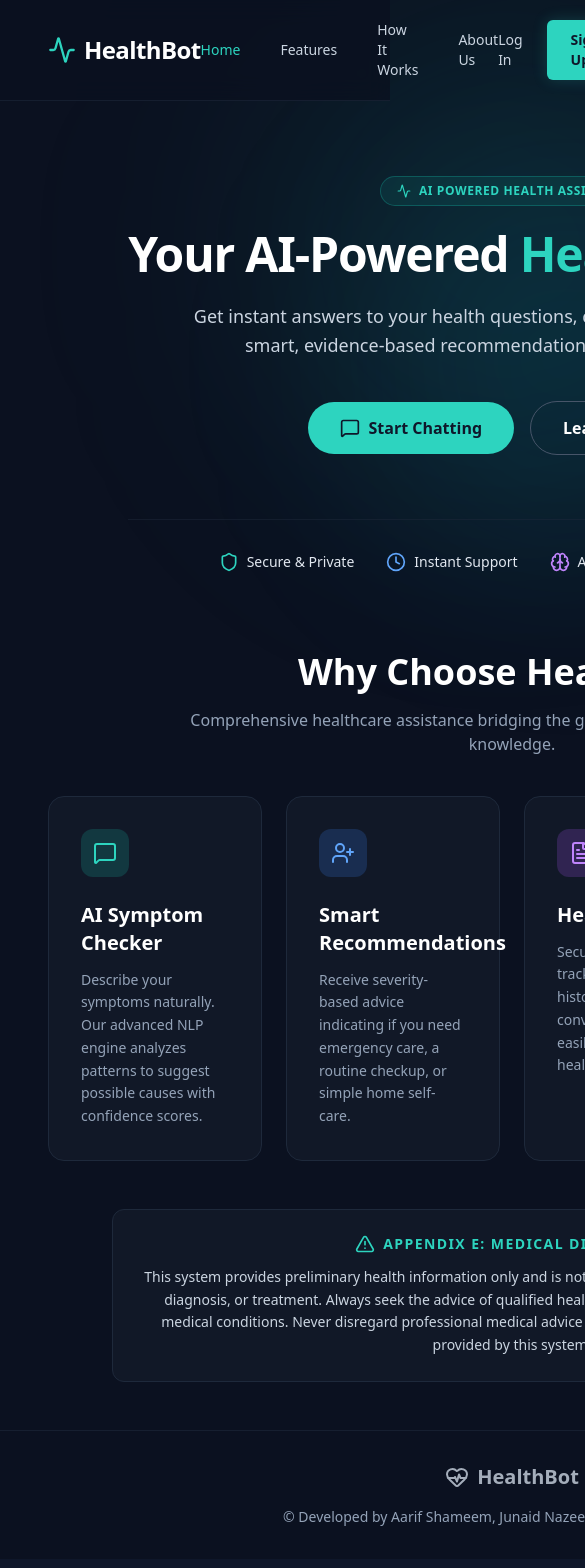
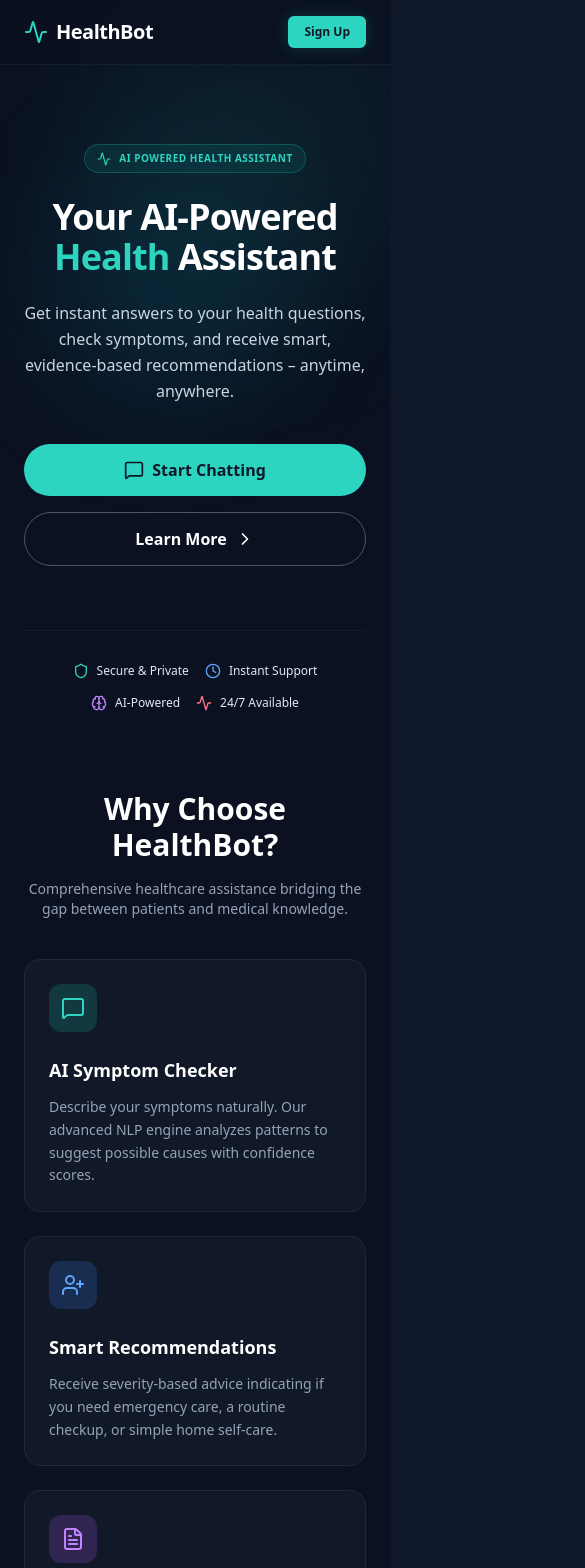
Before and after one commit to junaidnazeer/HealthBot-fullstack, a React (Create React App) app in the folder frontend/: page / in a window 390 px wide. Shown: the top 1568 px of the page, 585 px wide, since content can reach past the window. Built offline with nearby package versions, Linux system fonts and the light colour scheme.

Commit message:
style: made layout fully responsive for mobile scrolling

```diff
--- a/frontend/src/pages/home.js
+++ b/frontend/src/pages/home.js
@@ -11,165 +11,132 @@ import {
   Shield,
   Clock,
   Brain,
-  AlertTriangle,
+  AlertTriangle
 } from "lucide-react";
 
 export default function Home() {
   return (
-    /* min-w-[1024px] forces the phone to display the laptop view!
-       bg-[#0B1120] is the EXACT deep navy background color from your photo */
-    <div className="min-h-screen bg-[#0B1120] font-sans text-slate-50 selection:bg-teal-500 selection:text-white min-w-[1024px] overflow-x-hidden relative">
+    /* Removed min-w-[1024px] so phones can shrink normally. overflow-x-hidden prevents side-scrolling */
+    <div className="min-h-screen bg-[#0B1120] font-sans text-slate-50 selection:bg-teal-500 selection:text-white overflow-x-hidden relative w-full">
+
       {/* Background Glow Orbs matching the image */}
-      <div className="absolute top-0 left-1/4 w-[500px] h-[500px] bg-teal-500/10 rounded-full blur-[120px] pointer-events-none" />
-      <div className="absolute top-40 right-1/4 w-[400px] h-[400px] bg-cyan-500/10 rounded-full blur-[100px] pointer-events-none" />
+      <div className="absolute top-0 left-1/4 w-[300px] md:w-[500px] h-[300px] md:h-[500px] bg-teal-500/10 rounded-full blur-[80px] md:blur-[120px] pointer-events-none" />
+      <div className="absolute top-40 right-1/4 w-[250px] md:w-[400px] h-[250px] md:h-[400px] bg-cyan-500/10 rounded-full blur-[60px] md:blur-[100px] pointer-events-none" />
 
-      {/* Navigation Bar */}
-      <nav className="flex items-center justify-between px-12 py-5 border-b border-slate-800/60 bg-[#0B1120]/80 backdrop-blur-md fixed w-full top-0 z-50">
+      {/* Navigation Bar - Responsive Padding */}
+      <nav className="flex items-center justify-between px-6 py-4 lg:px-12 lg:py-5 border-b border-slate-800/60 bg-[#0B1120]/80 backdrop-blur-md fixed w-full top-0 z-50">
         {/* Logo */}
         <div className="flex items-center gap-2 cursor-pointer">
-          <Activity className="h-7 w-7 text-teal-400" />
-          <span className="text-2xl font-bold tracking-tight text-white">
+          <Activity className="h-6 w-6 lg:h-7 lg:w-7 text-teal-400" />
+          <span className="text-xl lg:text-2xl font-bold tracking-tight text-white">
             HealthBot
           </span>
         </div>
 
-        {/* Navigation Links */}
-        <div className="flex items-center gap-10 text-sm font-medium text-slate-300">
-          <a href="#home" className="text-teal-400 transition-colors">
-            Home
-          </a>
-          <a href="#features" className="hover:text-teal-400 transition-colors">
-            Features
-          </a>
-          <a
-            href="#how-it-works"
-            className="hover:text-teal-400 transition-colors"
-          >
-            How It Works
-          </a>
-          <a href="#about" className="hover:text-teal-400 transition-colors">
-            About Us
-          </a>
+        {/* Navigation Links - Hidden on Mobile, Visible on Desktop */}
+        <div className="hidden md:flex items-center gap-10 text-sm font-medium text-slate-300">
+          <a href="#home" className="text-teal-400 transition-colors">Home</a>
+          <a href="#features" className="hover:text-teal-400 transition-colors">Features</a>
+          <a href="#how-it-works" className="hover:text-teal-400 transition-colors">How It Works</a>
+          <a href="#about" className="hover:text-teal-400 transition-colors">About Us</a>
         </div>
 
         {/* Auth Buttons */}
-        <div className="flex items-center gap-6">
-          <Link
-            to="/login"
-            className="text-sm font-medium text-slate-300 hover:text-white transition-colors"
-          >
+        <div className="flex items-center gap-3 sm:gap-6">
+          <Link to="/login" className="hidden sm:block text-sm font-medium text-slate-300 hover:text-white transition-colors">
             Log In
           </Link>
-          <Link
-            to="/register"
-            className="px-6 py-2.5 text-sm font-semibold text-slate-900 bg-teal-400 hover:bg-teal-300 rounded-md transition-all shadow-[0_0_15px_rgba(45,212,191,0.2)]"
-          >
+          <Link to="/register" className="px-4 py-2 lg:px-6 lg:py-2.5 text-xs lg:text-sm font-semibold text-slate-900 bg-teal-400 hover:bg-teal-300 rounded-md transition-all shadow-[0_0_15px_rgba(45,212,191,0.2)]">
             Sign Up
           </Link>
         </div>
       </nav>
 
       {/* Hero Section - Centered Layout */}
-      <main className="relative pt-44 pb-12 px-12 max-w-[1200px] mx-auto flex flex-col items-center text-center z-10">
-        {/* Top Badge matching the photo */}
-        <div className="inline-flex items-center gap-2 px-4 py-1.5 rounded-full border border-teal-500/30 bg-teal-500/10 text-teal-400 text-xs font-bold tracking-wider mb-6">
+      <main className="relative pt-32 pb-12 px-6 lg:pt-44 lg:px-12 max-w-[1200px] mx-auto flex flex-col items-center text-center z-10">
+
+        {/* Top Badge */}
+        <div className="inline-flex items-center gap-2 px-3 py-1.5 lg:px-4 rounded-full border border-teal-500/30 bg-teal-500/10 text-teal-400 text-[10px] lg:text-xs font-bold tracking-wider mb-6 mt-4 lg:mt-0">
           <Activity size={14} />
           AI POWERED HEALTH ASSISTANT
         </div>
 
-        {/* Heading on one line matching the photo */}
-        <h1 className="text-5xl lg:text-[4rem] font-extrabold tracking-tight text-white mb-6 whitespace-nowrap">
-          Your AI-Powered <span className="text-teal-400">Health</span>{" "}
-          Assistant
+        {/* Heading - Allowed to wrap on mobile, stays on one line on desktop */}
+        <h1 className="text-4xl sm:text-5xl lg:text-[4rem] font-extrabold tracking-tight text-white mb-6 leading-[1.1] lg:whitespace-nowrap">
+          Your AI-Powered <br className="block sm:hidden" /> <span className="text-teal-400">Health</span> Assistant
         </h1>
 
-        <p className="text-lg text-slate-300 mb-10 leading-relaxed max-w-2xl mx-auto">
+        <p className="text-base lg:text-lg text-slate-300 mb-10 leading-relaxed max-w-2xl mx-auto">
           Get instant answers to your health questions, check symptoms, and
           receive smart, evidence-based recommendations – anytime, anywhere.
         </p>
 
-        <div className="flex flex-row items-center justify-center gap-4 mb-16">
-          <Link
-            to="/chat"
-            className="px-8 py-3.5 text-base font-bold text-slate-900 bg-teal-400 hover:bg-teal-300 rounded-full transition-all flex items-center gap-2"
-          >
+        {/* Action Buttons - Stack on mobile, side-by-side on desktop */}
+        <div className="flex flex-col sm:flex-row items-center justify-center gap-4 mb-16 w-full sm:w-auto">
+          <Link to="/chat" className="w-full sm:w-auto px-8 py-3.5 text-base font-bold text-slate-900 bg-teal-400 hover:bg-teal-300 rounded-full transition-all flex items-center justify-center gap-2">
             <MessageSquare className="h-5 w-5" />
             Start Chatting
           </Link>
-          <button className="px-8 py-3.5 text-base font-bold text-white border border-slate-600 hover:bg-slate-800 rounded-full transition-all flex items-center gap-2">
+          <button className="w-full sm:w-auto px-8 py-3.5 text-base font-bold text-white border border-slate-600 hover:bg-slate-800 rounded-full transition-all flex items-center justify-center gap-2">
             Learn More
             <ChevronRight className="h-5 w-5" />
           </button>
         </div>
 
-        {/* Trust Badges (+ 24/7 Added) - Centered */}
-        <div className="flex flex-row items-center justify-center gap-8 pt-8 border-t border-slate-800/50 w-full max-w-3xl mx-auto">
+        {/* Trust Badges - Flex wrap so they stack on small screens nicely */}
+        <div className="flex flex-wrap items-center justify-center gap-4 lg:gap-8 pt-8 border-t border-slate-800/50 w-full max-w-3xl mx-auto">
           <div className="flex items-center gap-2">
-            <Shield className="h-5 w-5 text-teal-400" />
-            <span className="text-sm font-medium text-slate-200">
-              Secure & Private
-            </span>
+            <Shield className="h-4 w-4 lg:h-5 lg:w-5 text-teal-400" />
+            <span className="text-xs lg:text-sm font-medium text-slate-200">Secure & Private</span>
           </div>
           <div className="flex items-center gap-2">
-            <Clock className="h-5 w-5 text-blue-400" />
-            <span className="text-sm font-medium text-slate-200">
-              Instant Support
-            </span>
+            <Clock className="h-4 w-4 lg:h-5 lg:w-5 text-blue-400" />
+            <span className="text-xs lg:text-sm font-medium text-slate-200">Instant Support</span>
           </div>
           <div className="flex items-center gap-2">
-            <Brain className="h-5 w-5 text-purple-400" />
-            <span className="text-sm font-medium text-slate-200">
-              AI-Powered
-            </span>
+            <Brain className="h-4 w-4 lg:h-5 lg:w-5 text-purple-400" />
+            <span className="text-xs lg:text-sm font-medium text-slate-200">AI-Powered</span>
           </div>
           <div className="flex items-center gap-2">
-            <Activity className="h-5 w-5 text-rose-400" />
-            <span className="text-sm font-medium text-slate-200">
-              24/7 Available
-            </span>
+            <Activity className="h-4 w-4 lg:h-5 lg:w-5 text-rose-400" />
+            <span className="text-xs lg:text-sm font-medium text-slate-200">24/7 Available</span>
           </div>
         </div>
       </main>
 
-      {/* Features Section - Reduced bottom padding to close the gap */}
-      <section
-        id="features"
-        className="pt-8 pb-8 px-12 relative z-20 max-w-[1400px] mx-auto"
-      >
+      {/* Features Section - Responsive Grid */}
+      <section id="features" className="pt-8 pb-8 px-6 lg:px-12 relative z-20 max-w-[1400px] mx-auto">
         <div className="text-center mb-10">
-          <h2 className="text-4xl font-bold mb-4 text-white">
+          <h2 className="text-3xl lg:text-4xl font-bold mb-4 text-white">
             Why Choose HealthBot?
           </h2>
-          <p className="text-slate-400 max-w-2xl mx-auto text-base">
+          <p className="text-slate-400 max-w-2xl mx-auto text-sm lg:text-base">
             Comprehensive healthcare assistance bridging the gap between
             patients and medical knowledge.
           </p>
         </div>
 
-        {/* 4 Column Grid forced for all devices - bg-[#111827] matches exact photo color */}
-        <div className="grid grid-cols-4 gap-6">
+        {/* Grid dynamically changes columns based on screen size */}
+        <div className="grid grid-cols-1 sm:grid-cols-2 lg:grid-cols-4 gap-6">
           {/* Feature 1 */}
-          <div className="bg-[#111827] rounded-2xl p-8 border border-slate-800 hover:border-teal-500/50 transition-all group">
+          <div className="bg-[#111827] rounded-2xl p-6 lg:p-8 border border-slate-800 hover:border-teal-500/50 transition-all group text-left">
             <div className="w-12 h-12 bg-teal-500/20 rounded-xl flex items-center justify-center mb-6 group-hover:scale-110 transition-transform">
               <MessageSquare className="h-6 w-6 text-teal-400" />
             </div>
-            <h3 className="text-xl font-bold mb-3 text-white">
-              AI Symptom Checker
-            </h3>
+            <h3 className="text-lg lg:text-xl font-bold mb-3 text-white">AI Symptom Checker</h3>
             <p className="text-slate-400 text-sm leading-relaxed">
-              Describe your symptoms naturally. Our advanced NLP engine analyzes
-              patterns to suggest possible causes with confidence scores.
+              Describe your symptoms naturally. Our advanced NLP engine
+              analyzes patterns to suggest possible causes with confidence
+              scores.
             </p>
           </div>
 
           {/* Feature 2 */}
-          <div className="bg-[#111827] rounded-2xl p-8 border border-slate-800 hover:border-blue-500/50 transition-all group">
+          <div className="bg-[#111827] rounded-2xl p-6 lg:p-8 border border-slate-800 hover:border-blue-500/50 transition-all group text-left">
             <div className="w-12 h-12 bg-blue-500/20 rounded-xl flex items-center justify-center mb-6 group-hover:scale-110 transition-transform">
               <UserPlus className="h-6 w-6 text-blue-400" />
             </div>
-            <h3 className="text-xl font-bold mb-3 text-white">
-              Smart Recommendations
-            </h3>
+            <h3 className="text-lg lg:text-xl font-bold mb-3 text-white">Smart Recommendations</h3>
             <p className="text-slate-400 text-sm leading-relaxed">
               Receive severity-based advice indicating if you need emergency
               care, a routine checkup, or simple home self-care.
@@ -177,13 +144,11 @@ export default function Home() {
           </div>
 
           {/* Feature 3 */}
-          <div className="bg-[#111827] rounded-2xl p-8 border border-slate-800 hover:border-purple-500/50 transition-all group">
+          <div className="bg-[#111827] rounded-2xl p-6 lg:p-8 border border-slate-800 hover:border-purple-500/50 transition-all group text-left">
             <div className="w-12 h-12 bg-purple-500/20 rounded-xl flex items-center justify-center mb-6 group-hover:scale-110 transition-transform">
               <FileText className="h-6 w-6 text-purple-400" />
             </div>
-            <h3 className="text-xl font-bold mb-3 text-white">
-              Health History
-            </h3>
+            <h3 className="text-lg lg:text-xl font-bold mb-3 text-white">Health History</h3>
             <p className="text-slate-400 text-sm leading-relaxed">
               Securely store and track your symptom history and past
               conversations to easily share with your healthcare provider.
@@ -191,13 +156,11 @@ export default function Home() {
           </div>
 
           {/* Feature 4 */}
-          <div className="bg-[#111827] rounded-2xl p-8 border border-slate-800 hover:border-rose-500/50 transition-all group">
+          <div className="bg-[#111827] rounded-2xl p-6 lg:p-8 border border-slate-800 hover:border-rose-500/50 transition-all group text-left">
             <div className="w-12 h-12 bg-rose-500/20 rounded-xl flex items-center justify-center mb-6 group-hover:scale-110 transition-transform">
               <MapPin className="h-6 w-6 text-rose-400" />
             </div>
-            <h3 className="text-xl font-bold mb-3 text-white">
-              Nearby Facilities
-            </h3>
+            <h3 className="text-lg lg:text-xl font-bold mb-3 text-white">Nearby Facilities</h3>
             <p className="text-slate-400 text-sm leading-relaxed">
               Integrated location services to instantly find the nearest
               hospitals, clinics, and emergency services when you need them.
@@ -206,36 +169,36 @@ export default function Home() {
         </div>
       </section>
 
-      {/* Medical Disclaimer Box matching the dark theme of the feature cards */}
-      <div className="max-w-4xl mx-auto px-12 pb-12 w-full mt-4">
-        <div className="bg-[#111827] border border-slate-800 rounded-xl p-6 text-center w-full">
+      {/* Medical Disclaimer Box */}
+      <div className="max-w-4xl mx-auto px-6 lg:px-12 pb-12 w-full mt-4">
+        <div className="bg-[#111827] border border-slate-800 rounded-xl p-5 lg:p-6 text-center w-full">
           <div className="flex items-center justify-center gap-2 mb-3">
-            <AlertTriangle className="h-5 w-5 text-teal-400" />
-            <h4 className="text-teal-400 font-bold uppercase text-sm tracking-widest">
+            <AlertTriangle className="h-4 w-4 lg:h-5 lg:w-5 text-teal-400" />
+            <h4 className="text-teal-400 font-bold uppercase text-xs lg:text-sm tracking-widest">
               Appendix E: Medical Disclaimer
             </h4>
           </div>
-          <p className="text-slate-300 text-sm leading-relaxed max-w-3xl mx-auto">
-            This system provides preliminary health information only and is not
-            a substitute for professional medical advice, diagnosis, or
-            treatment. Always seek the advice of qualified health providers with
-            any questions regarding medical conditions. Never disregard
+          <p className="text-slate-300 text-xs lg:text-sm leading-relaxed max-w-3xl mx-auto">
+            This system provides preliminary health information only and is
+            not a substitute for professional medical advice, diagnosis, or
+            treatment. Always seek the advice of qualified health providers
+            with any questions regarding medical conditions. Never disregard
             professional medical advice or delay seeking it because of
             information provided by this system.
           </p>
         </div>
       </div>
 
-      {/* Footer structured: Logo above Copyright text */}
-      <footer className="border-t border-slate-800/60 py-8 px-12 flex flex-col items-center justify-center w-full">
+      {/* Footer */}
+      <footer className="border-t border-slate-800/60 py-8 px-6 lg:px-12 flex flex-col items-center justify-center w-full">
         {/* Logo at the top */}
         <div className="flex items-center gap-2 opacity-80 mb-4">
-          <HeartPulse className="h-6 w-6 text-slate-300" />
-          <span className="text-xl font-bold text-slate-300">HealthBot</span>
+          <HeartPulse className="h-5 w-5 lg:h-6 lg:w-6 text-slate-300" />
+          <span className="text-lg lg:text-xl font-bold text-slate-300">HealthBot</span>
         </div>
 
         {/* Copyright text at the bottom */}
-        <p className="text-slate-400 text-sm font-medium text-center">
+        <p className="text-slate-400 text-xs lg:text-sm font-medium text-center">
           © Developed by Aarif Shameem, Junaid Nazeer, and Murtaza Badaam.
         </p>
       </footer>
```
Also changed, not shown: 1 other file (tests, documents, lock files or other folders).
